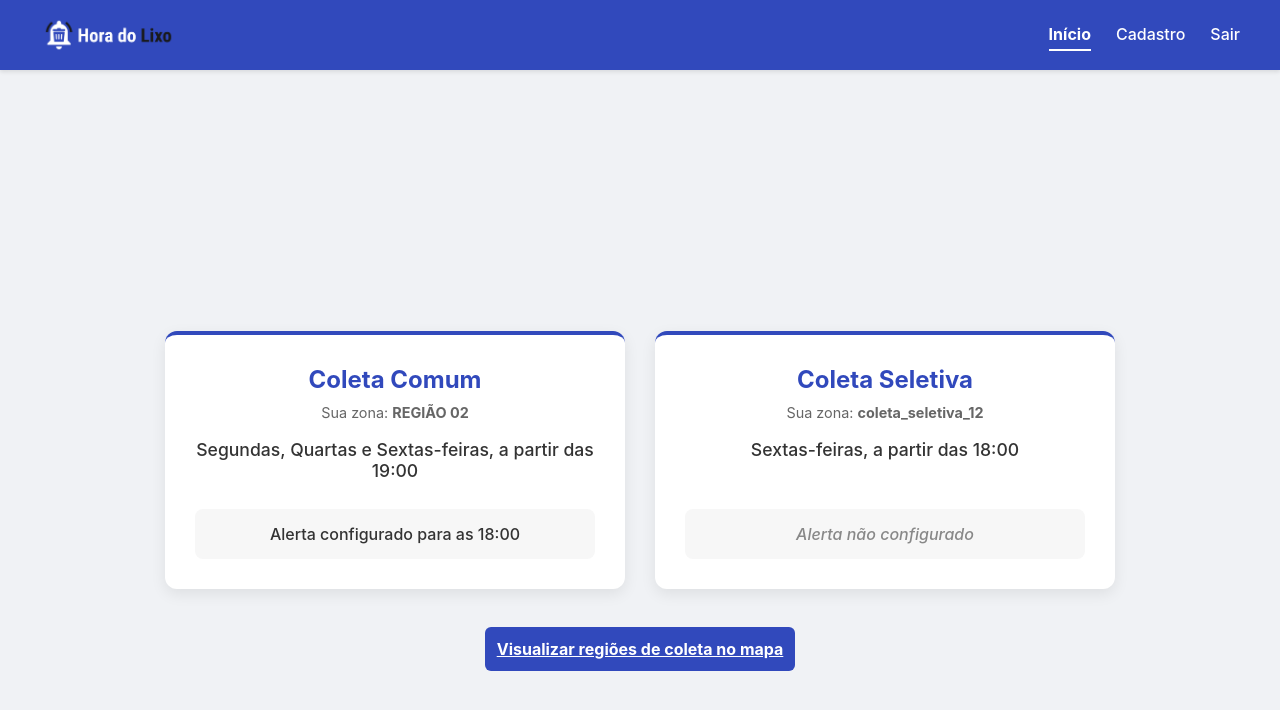
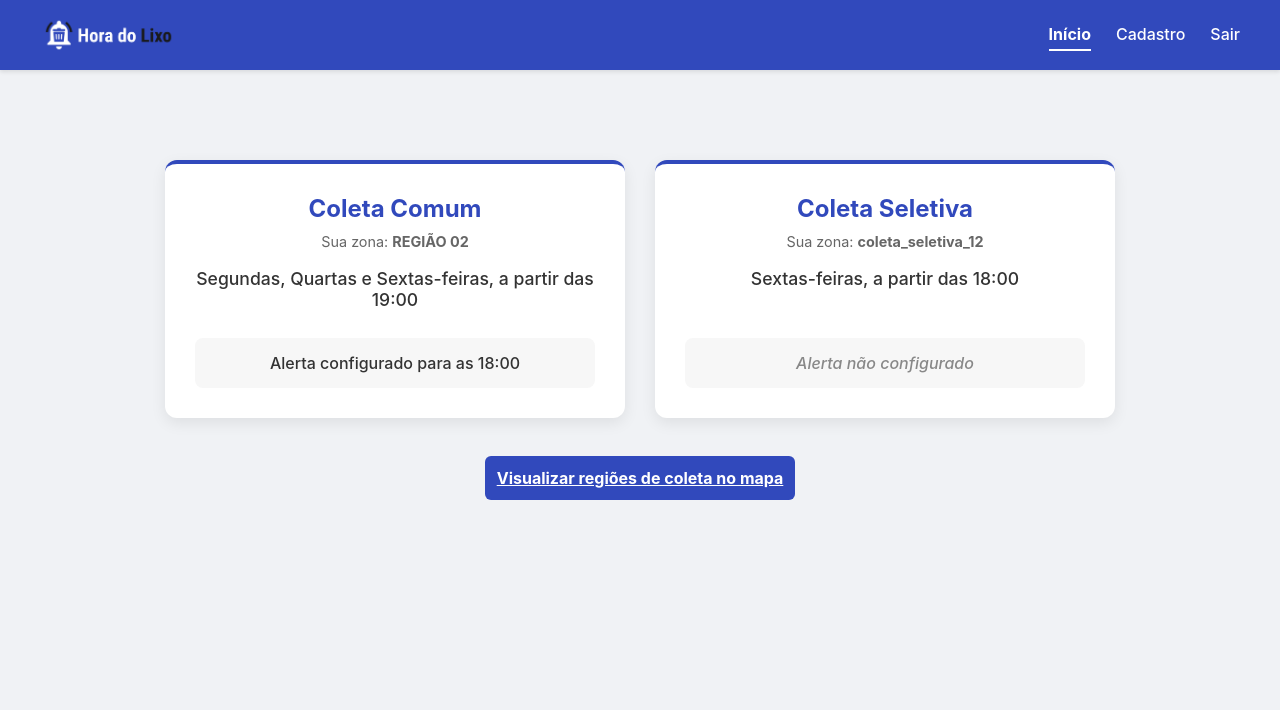
Before and after one commit to mateusgui/HoraDoLixo, a Nuxt app: page /home in a window 1280 px wide. Shown: the top 710 px of the page. Built offline with nearby package versions, Linux system fonts and the light colour scheme.

Commit message:
Update home.vue

```diff
--- a/assets/css/main.css
+++ b/assets/css/main.css
@@ -422,3 +422,7 @@ input:checked + .slider:before {
 .map-button-container {
   margin-top: 50px;
 }
+
+.home-page-layout {
+  align-items: flex-start;
+}
--- a/pages/home.vue
+++ b/pages/home.vue
@@ -1,5 +1,5 @@
 <template>
-  <div class="page-container">
+  <div class="page-container home-page-layout">
     <div class="dashboard-container">
 
       <div class="schedule-cards-container">
```
